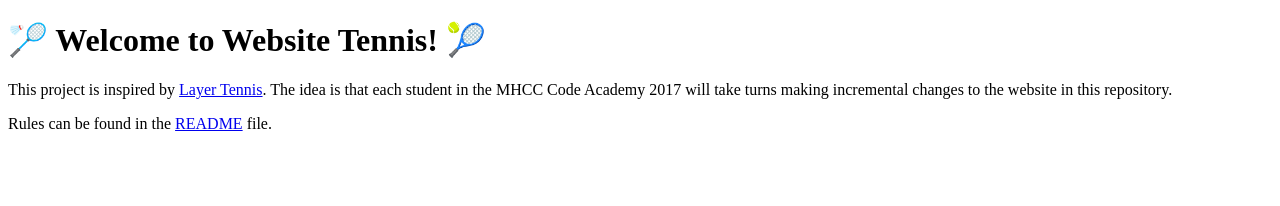
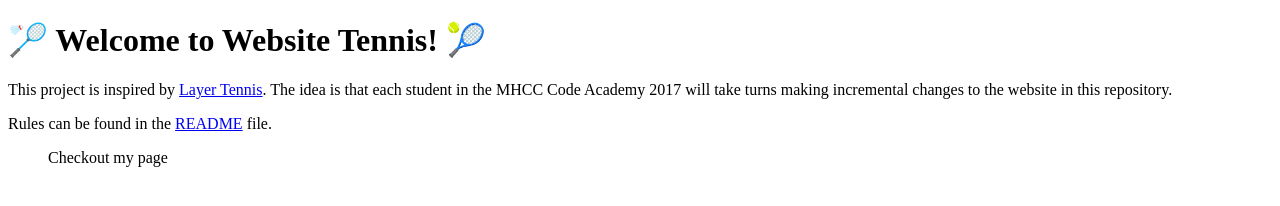
Before and after one commit to sshidler/website-tennis-2017, a plain HTML site: page index.html in a window 1280 px wide. Drawn offline with Linux system fonts and the light colour scheme.

Commit message:
Edited to my web page

```diff
--- a/index.html
+++ b/index.html
@@ -17,6 +17,7 @@
   <p>
     Rules can be found in the <a href="/README.md">README</a> file.
   </p>
+  <ul>Checkout my page <a herf= "aant07/website-tennis,html"aant07</a> <ul>
 
 
 
```
